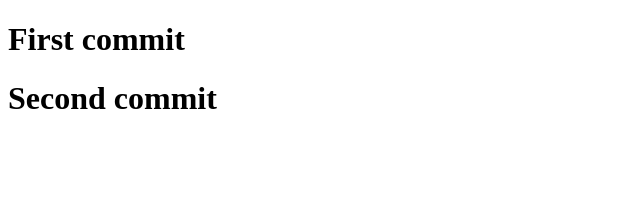
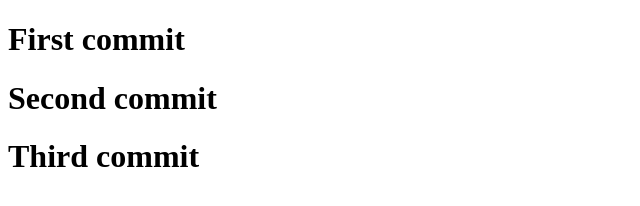
Before and after one commit to ProgrammingHero1/My-Brand-shot-Client-public-example, a plain HTML site: page index.html in a window 1280 px wide. Shown: the whole page, without its empty margins (0-640 px from the left). Drawn offline with Linux system fonts and the light colour scheme.

Commit message:
third commit

```diff
--- a/index.html
+++ b/index.html
@@ -8,5 +8,6 @@
 <body>
     <h1>First commit</h1>
     <h1>Second commit</h1>
+    <h1>Third commit</h1>
 </body>
 </html>
```
